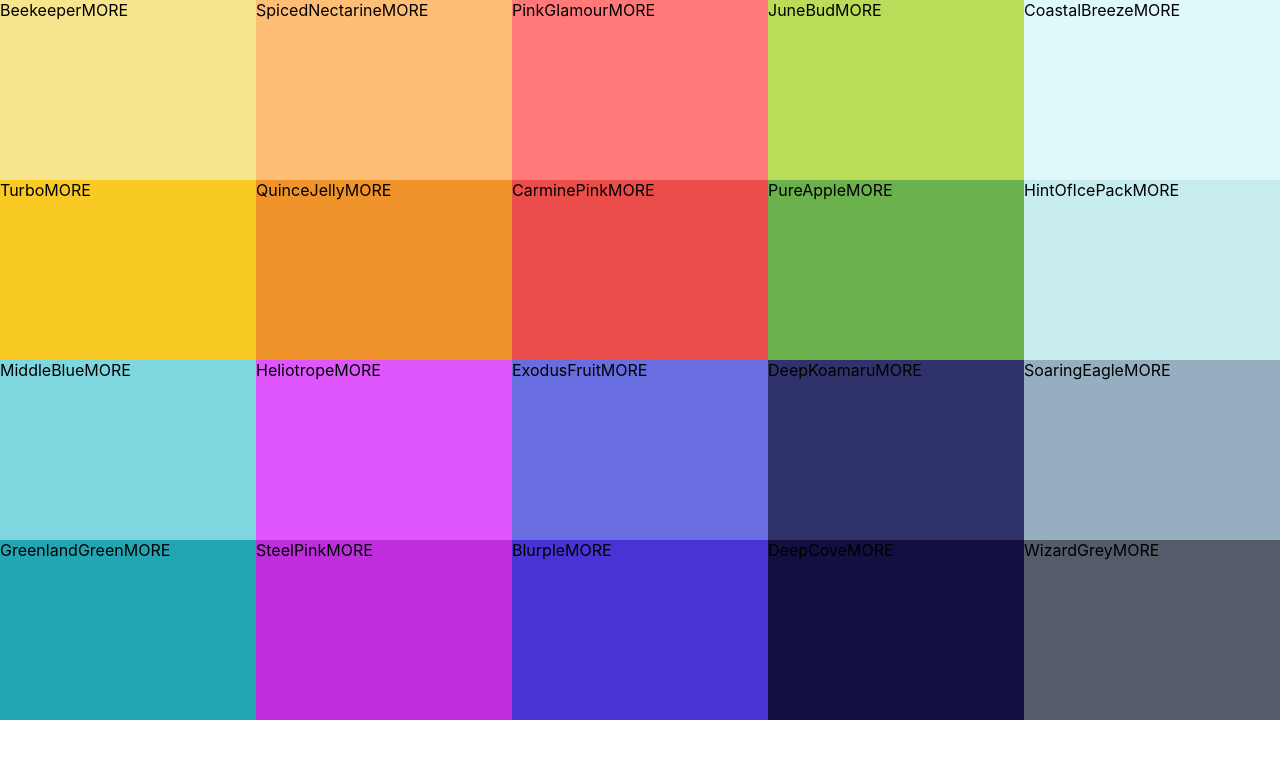
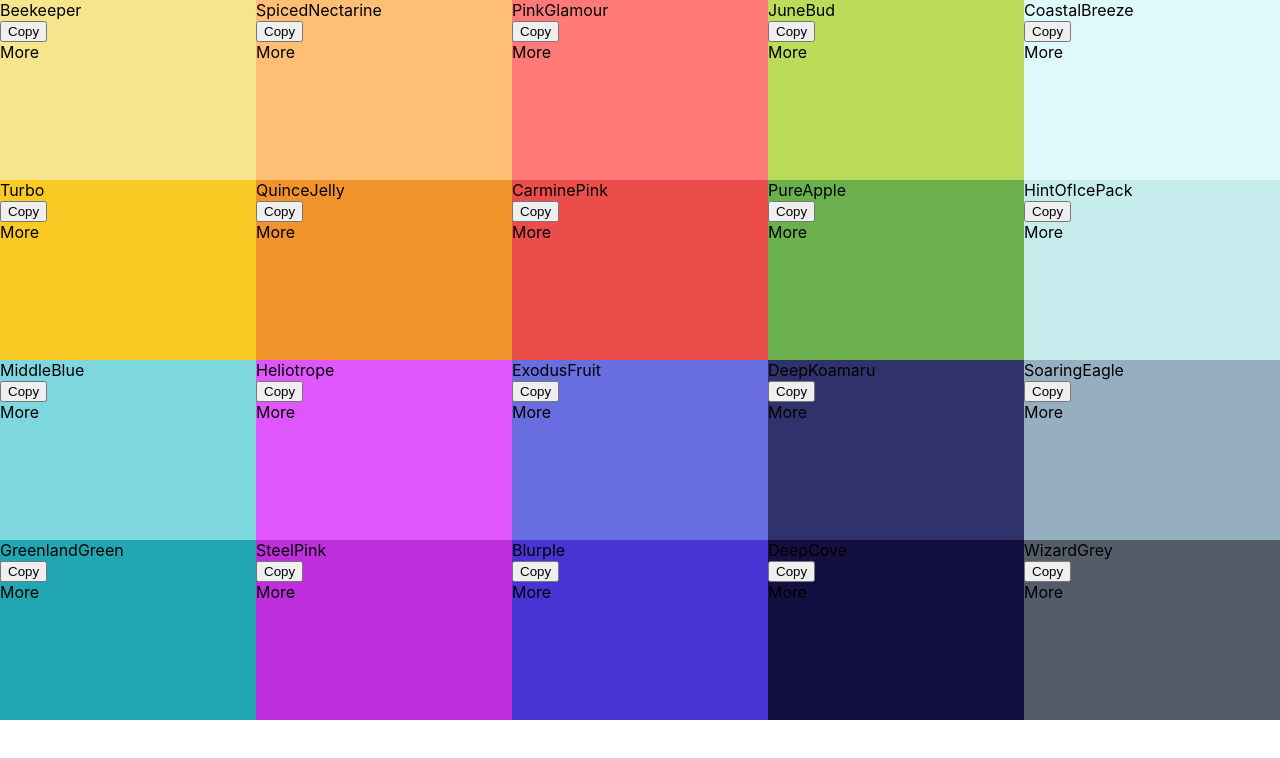
Before and after one commit to ryancmoniz/color, a React (Create React App) app: page / in a window 1280 px wide. Shown: the top 758 px of the page. Built offline with nearby package versions, Linux system fonts and the light colour scheme.

Commit message:
Break down ColorBox into its styled componnets

```diff
--- a/src/components/ColorBox/ColorBox.jsx
+++ b/src/components/ColorBox/ColorBox.jsx
@@ -1,11 +1,20 @@
 import React from 'react';
 import PropTypes from 'prop-types';
-import Box from './Box';
+import Box from './styles/Box';
+import CopyContainer from './styles/CopyContainer';
+import BoxContent from './styles/BoxContent';
+import CopyButton from './styles/CopyButton';
+import SeeMore from './styles/SeeMore';
 
 const ColorBox = ({ background, name }) => (
   <Box style={{ background }}>
-    <span>{name}</span>
-    <span>MORE</span>
+    <CopyContainer>
+      <BoxContent>
+        <span>{name}</span>
+      </BoxContent>
+      <CopyButton>Copy</CopyButton>
+    </CopyContainer>
+    <SeeMore>More</SeeMore>
   </Box>
 );
 
--- /dev/null
+++ b/src/components/ColorBox/styles/BoxContent.jsx
@@ -0,0 +1,5 @@
+import styled from 'styled-components';
+
+const BoxContent = styled.div``;
+
+export default BoxContent;
--- /dev/null
+++ b/src/components/ColorBox/styles/CopyButton.jsx
@@ -0,0 +1,5 @@
+import styled from 'styled-components';
+
+const CopyButton = styled.button``;
+
+export default CopyButton;
--- /dev/null
+++ b/src/components/ColorBox/styles/CopyContainer.jsx
@@ -0,0 +1,5 @@
+import styled from 'styled-components';
+
+const CopyContainer = styled.div``;
+
+export default CopyContainer;
--- /dev/null
+++ b/src/components/ColorBox/styles/SeeMore.jsx
@@ -0,0 +1,5 @@
+import styled from 'styled-components';
+
+const SeeMore = styled.span``;
+
+export default SeeMore;
```
Also changed, not shown: src/components/ColorBox/styles/Box.jsx (renamed from src/components/ColorBox/Box.jsx).
